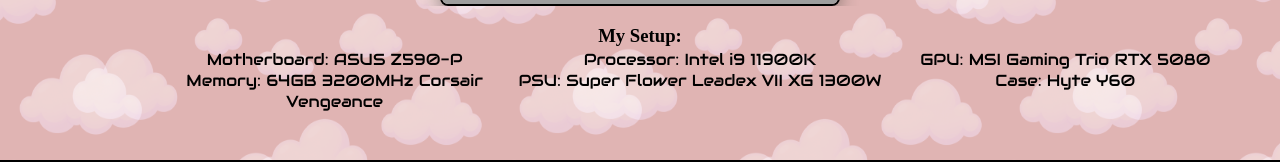
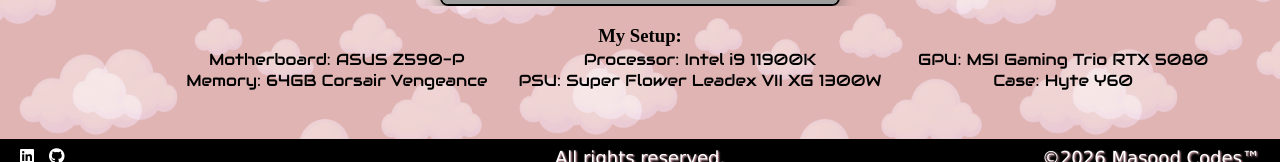
Before and after one commit to MasoodMS95/SiennaMaria.com, a React (Vite) app in the folder frontend/: page /setup in a window 1280 px wide. Shown: the part 777-939 px from the top of the page. Built offline with nearby package versions, Linux system fonts and the light colour scheme; grey boxes are pictures that could not be loaded; a web font is replaced by a local one.

Commit message:
Removed 3200MHz from memory to keep text clean

```diff
--- a/frontend/src/components/Setup/Setup.jsx
+++ b/frontend/src/components/Setup/Setup.jsx
@@ -7,7 +7,7 @@
         "Motherboard": "ASUS Z590-P",
         "Processor": "Intel i9 11900K",
         "GPU": "MSI Gaming Trio RTX 5080",
-        "Memory": "64GB 3200MHz Corsair Vengeance",
+        "Memory": "64GB Corsair Vengeance",
         "PSU": "Super Flower Leadex VII XG 1300W",
         "Case": "Hyte Y60"
     }
```
